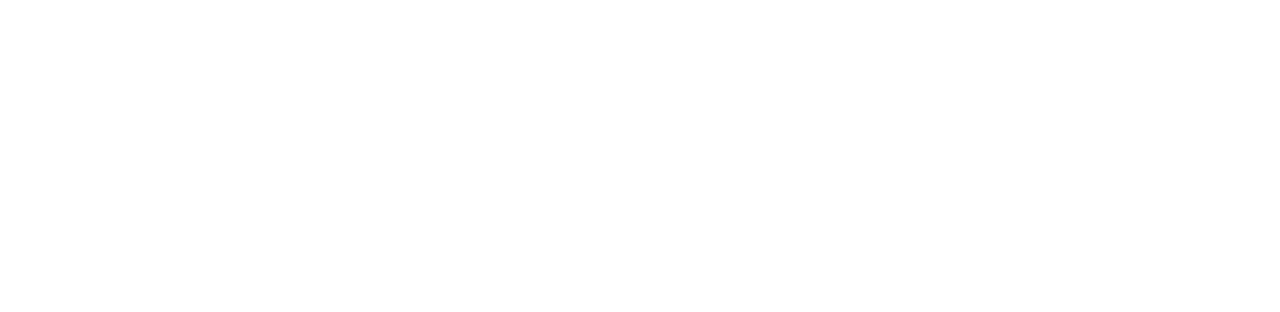
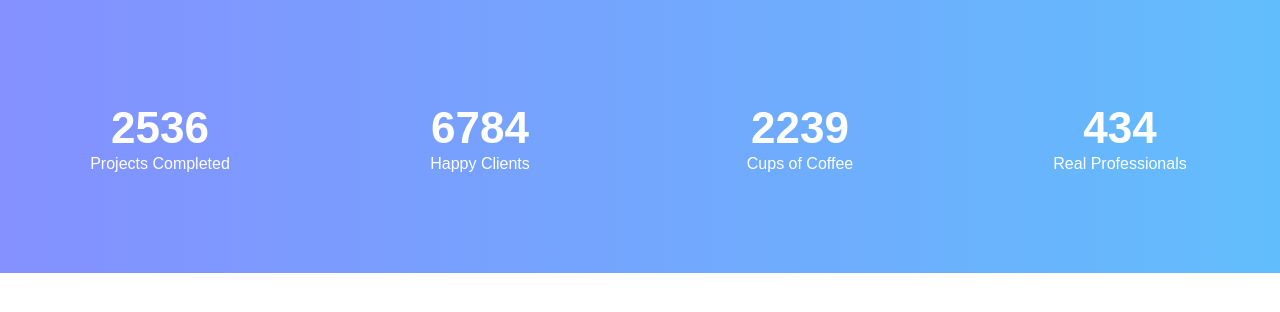
Before and after one commit to front-end-by-rimantas/26-grupe-portfolio-personal, a website: page index.html in a window 1280 px wide. Drawn offline with Linux system fonts and the light colour scheme.

Commit message:
information bar structure and design #9

```diff
--- /dev/null
+++ b/css/components/information-bar.css
@@ -0,0 +1,38 @@
+.information-bar{
+    background: var(--color-blue-gradiant);
+    padding: 100px 0;
+}
+.information-list {
+    display: grid;
+    grid-template-columns: 1fr 1fr 1fr 1fr;
+    justify-content: center;
+}
+.information-list > .information {
+    text-align: center;
+}
+.information > .number {
+    color: white;
+    font-weight: bold;
+    font-size: 44px;
+    line-height: 55px;
+    bold;
+}
+.information > .title {
+    color: white;
+    font-weight: 300;
+}
+
+@media (max-width: 768px) {
+    .information-list {
+        display: grid;
+        grid-template-columns: 1fr 1fr;
+        row-gap: 15px;
+    }
+}
+@media (max-width: 375px) {
+    .information-list {
+    display: grid;
+    grid-template-columns: 1fr;
+    row-gap: 35px;
+    }
+}
--- a/css/main/reset.css
+++ b/css/main/reset.css
@@ -8,5 +8,5 @@ body * {
   padding: 0;
   vertical-align: top;
   box-sizing: border-box;
-  font-family: 'Gill Sans', 'Gill Sans MT', Calibri, 'Trebuchet MS', sans-serif;
+  font-family: 'poppins', sans-serif;
 }
--- a/css/main/variables.css
+++ b/css/main/variables.css
@@ -0,0 +1,3 @@
+:root {
+    --color-blue-gradiant: linear-gradient(to right,  #8490ff 0%,#62bdfc 100%);
+}
--- a/index.html
+++ b/index.html
@@ -7,6 +7,7 @@
     <meta name="viewport" content="width=device-width, initial-scale=1.0">
     <title>Portfolio</title>
     <link rel="stylesheet" href="./css/home.css">
+    <link rel="stylesheet" href="./css/components/information-bar.css">
 </head>
 
 <body>
@@ -23,6 +24,27 @@
     <!-- Offered services end-->
 
     <!-- Information bar start-->
+    <div class="information-bar">
+        <div class="information-list">
+            <div class="information">
+                <h3 class="number">2536</h3>
+                <p class="title">Projects Completed</p>
+            </div>
+            <div class="information">
+                <h3 class="number">6784</h3>
+                <p class="title">Happy Clients</p>
+            </div>
+            <div class="information">
+                <h3 class="number">2239</h3>
+                <p class="title">Cups of Coffee</p>
+            </div>
+            <div class="information">
+                <h3 class="number">434</h3>
+                <p class="title">Real Professionals</p>
+            </div>
+        </div>
+    </div>
+    </section>
     <!-- Information bar end-->
 
     <!-- Featured projects start-->
```
